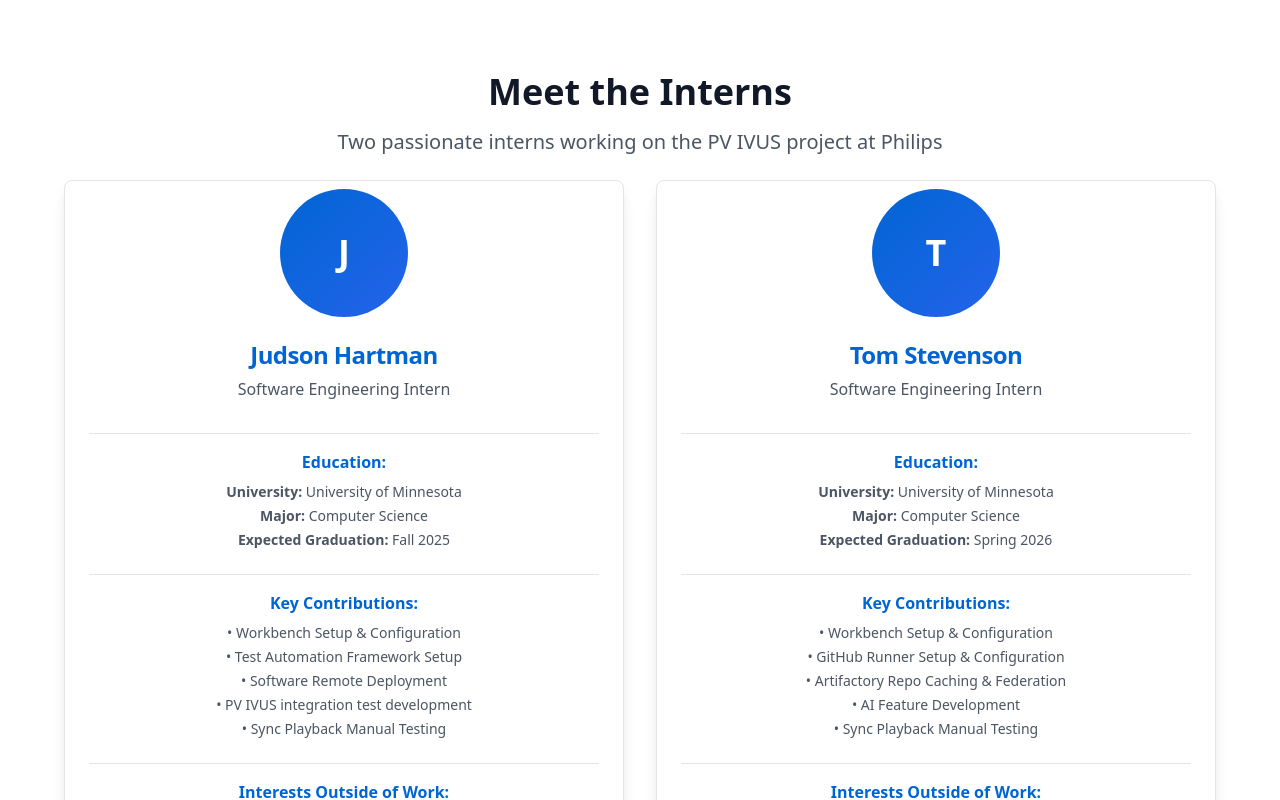
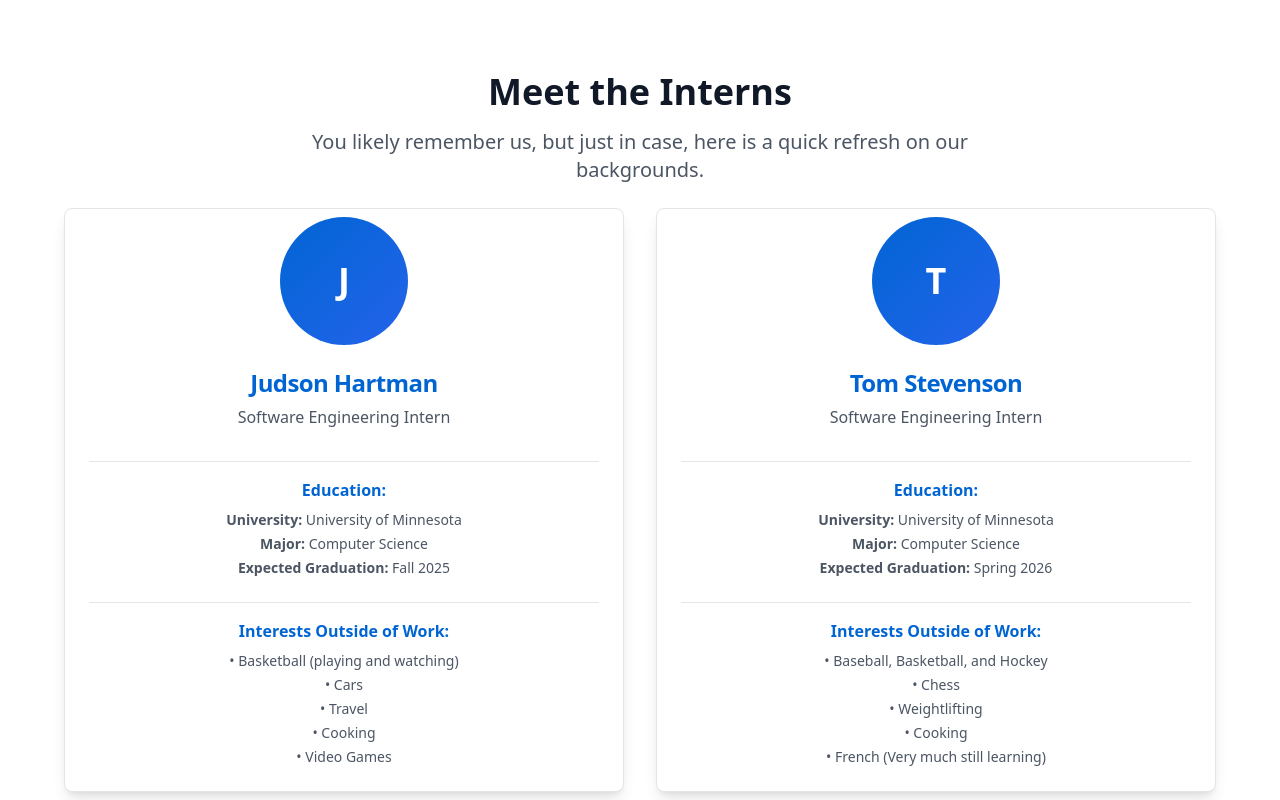
Before and after one commit to TomStevenson1/intern-demo, a React (Create React App) app: page / in a window 1280 px wide. Shown: the part 920-1720 px from the top of the page. Built offline with nearby package versions, Linux system fonts and the light colour scheme.

Commit message:
tweak about us section

```diff
--- a/src/components/sections/About.tsx
+++ b/src/components/sections/About.tsx
@@ -8,7 +8,7 @@ const About: React.FC = () => {
         <div className="text-center mb-6">
           <h2 className="text-4xl font-bold text-gray-900 mb-4">Meet the Interns</h2>
           <p className="text-xl text-gray-600 max-w-2xl mx-auto">
-            Two passionate interns working on the PV IVUS project at Philips
+            You likely remember us, but just in case, here is a quick refresh on our backgrounds.
           </p>
         </div>
 
@@ -30,17 +30,6 @@ const About: React.FC = () => {
                   <p><strong>Major:</strong> Computer Science</p>
                   <p><strong>Expected Graduation:</strong> Fall 2025</p>
                 </div>
-              </div>
-
-              <div className="mt-6 pt-4 border-t space-y-2">
-                <h4 className="font-semibold text-primary">Key Contributions:</h4>
-                <ul className="text-sm text-gray-600 space-y-1">
-                  <li>• Workbench Setup & Configuration</li>
-                  <li>• Test Automation Framework Setup</li>
-                  <li>• Software Remote Deployment</li>
-                  <li>• PV IVUS integration test development</li>
-                  <li>• Sync Playback Manual Testing</li>
-                </ul>
               </div>
 
               <div className="mt-6 pt-4 border-t space-y-2">
@@ -76,17 +65,6 @@ const About: React.FC = () => {
               </div>
 
               <div className="mt-6 pt-4 border-t space-y-2">
-                <h4 className="font-semibold text-primary">Key Contributions:</h4>
-                <ul className="text-sm text-gray-600 space-y-1">
-                  <li>• Workbench Setup & Configuration</li>
-                  <li>• GitHub Runner Setup & Configuration</li>
-                  <li>• Artifactory Repo Caching & Federation</li>
-                  <li>• AI Feature Development</li>
-                  <li>• Sync Playback Manual Testing</li>
-                </ul>
-              </div>
-
-              <div className="mt-6 pt-4 border-t space-y-2">
                 <h4 className="font-semibold text-primary">Interests Outside of Work:</h4>
                 <ul className="text-sm text-gray-600 space-y-1">
                   <li>• Baseball, Basketball, and Hockey</li>
```
